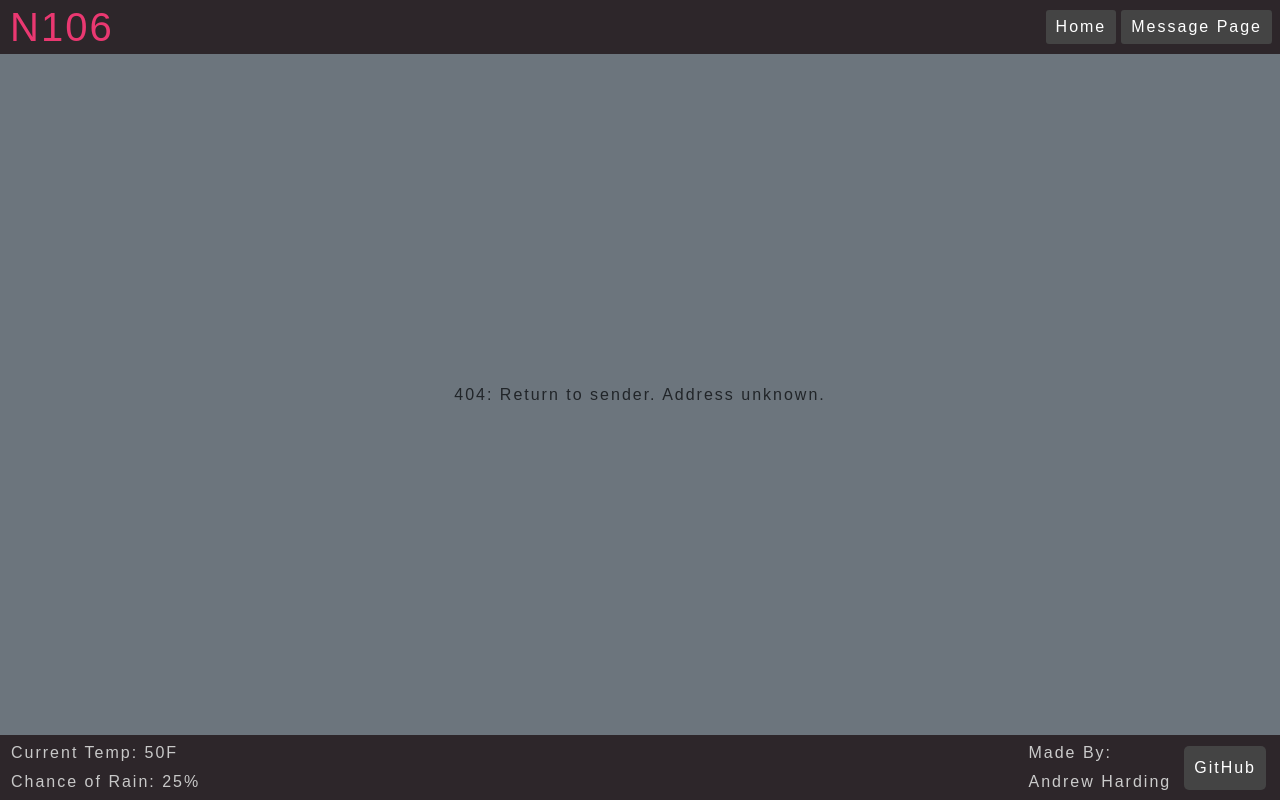
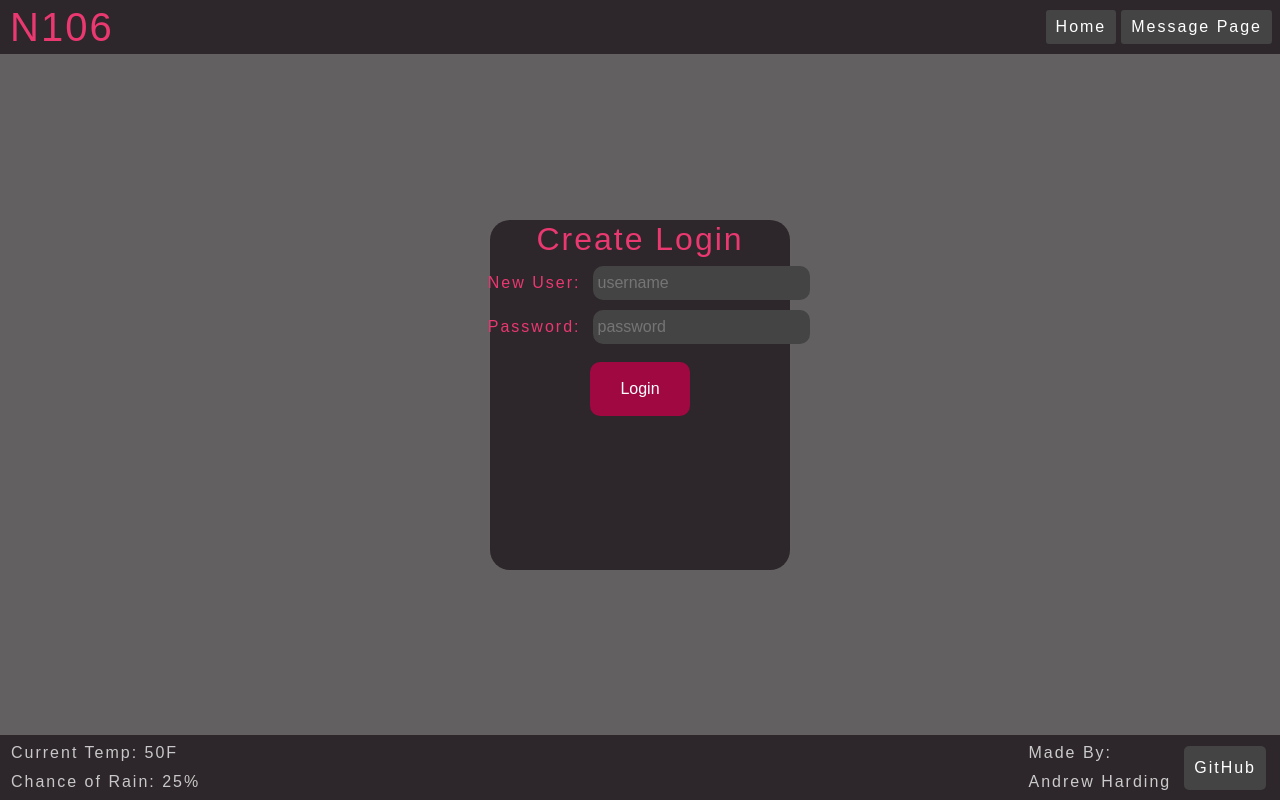
Before and after one commit to andpdw/CS260-Startup, a React (Vite) app: page /createUser in a window 1280 px wide. Before the commit this address had no page. Built offline with nearby package versions, Linux system fonts and the light colour scheme; a web font is replaced by a local one.

Commit message:
Made a create user page

```diff
--- a/src/app.jsx
+++ b/src/app.jsx
@@ -7,6 +7,7 @@ import { Login } from './login/login.jsx';
 import { Database } from './database/database.jsx';
 import { Message } from './message/message.jsx';
 import { Camera } from './camera/camera.jsx';
+import { CreateUser } from './createUser/createUser.jsx';
 import { AuthState } from './login/authState.js';
 import { Footer } from './footer.jsx';
 
@@ -24,6 +25,9 @@ export default function App() {
                         <h1 className="logo">N106</h1>
                         <ul>
                             <li><NavLink className="nav-bar" to="">Home</NavLink></li>
+                            {authState === AuthState.Authenticated && (
+                                <li><NavLink className="nav-bar" to="createUser">Create User</NavLink></li>
+                            )}
                             <li><NavLink className="nav-bar" to="message">Message Page</NavLink></li>
                             {authState === AuthState.Authenticated && (
                                 <li><NavLink className="nav-bar" to="database">Entry Database</NavLink></li>
@@ -53,6 +57,7 @@ export default function App() {
                         />
                     <Route path='/database' element={<Database />} />
                     <Route path='/camera' element={<Camera />} />
+                    <Route path='/createUser' element={<CreateUser />} />
                     <Route path='*' element={<NotFound />} />
                 </Routes>
 
--- /dev/null
+++ b/src/createUser/createUser.css
@@ -0,0 +1,120 @@
+main {
+    align-items: center !important;
+    justify-content: center;
+}
+
+.create-user-box {
+    background-color: #2D262A;
+    flex: 10px 100px 200px;
+    width: 300px;
+    height: 350px;
+    border-radius: 20px;
+}
+
+.create-user-box h2 {
+    text-align: center;
+    color: #EA3871;
+}
+
+.create-user-box form {
+    text-align: center;
+}
+
+.create-user-inputs-div {
+    display: flex;
+    flex-direction: column;
+    gap: 10px;
+}
+
+.create-user-button {
+    background-color: #A00841;
+    color: white;
+    padding: 15px 30px;
+    border-radius: 10px;
+    cursor: pointer;
+    border: none;
+    display: block;
+    margin: 10px auto;
+    transition: all 0.2s ease, transform 0.15s ease;
+}
+
+.create-user-button:hover {
+    background-color: #800021;
+    color: #E7E7E7;
+}
+
+.logout-button {
+    background-color: #A00841;
+    color: white;
+    padding: 15px 26px;
+    border-radius: 10px;
+    cursor: pointer;
+    border: none;
+    display: block;
+    margin: 104px auto;
+    transition: all 0.2s ease, transform 0.15s ease;
+}
+
+.logout-button:hover {
+    background-color: #800021;
+    color: #E7E7E7;
+}
+
+.create-user-titles {
+    color: #EA3871;
+    width: 110px;
+    text-align: right;
+    padding-left: 0;
+    padding-bottom: 0;
+}
+
+.create-user-form {
+    display: flex;
+    flex-direction: column;
+    align-items: center;
+    gap: 8px;
+}
+
+.create-user-input-row {
+    display: flex;
+    flex-direction: row;
+    align-items: center;
+    gap: 12px;
+    width: 100%;
+}
+
+.create-user-inputs {
+    margin-bottom: 0;
+    flex: 1;
+    background-color: #444;
+    border: none;
+    border-radius: 10px;
+    padding: 5px;
+}
+
+.message-form {
+    text-align: center;
+    color: #EA3871;
+    display: flex;
+    flex-direction: column;
+    align-items: center;
+    justify-content: center;
+    margin-left: 15px;
+    margin-right: 15px;
+}
+
+.message-form button {
+    background-color: #A00841;
+    color: white;
+    padding: 15px 30px;
+    border-radius: 10px;
+    cursor: pointer;
+    border: none;
+    display: block;
+    transition: all 0.2s ease, transform 0.15s ease;
+}
+
+.message-form button:hover {
+    background-color: #800021;
+    color: #E7E7E7;
+}
--- /dev/null
+++ b/src/createUser/createUser.jsx
@@ -0,0 +1,34 @@
+import React from 'react';
+import './createUser.css'
+
+import { AuthState } from '../login/authState';
+import { Unauthenticated } from '../login/unauthenticated';
+import { Authenticated } from '../login/authenticated';
+
+export function CreateUser() {
+  const [username, setUserName] = React.useState("");
+  const [password, setPassword] = React.useState("");
+
+  return (
+    <main>
+      <div className="create-user-box">
+        <h2>Create Login</h2>
+            <form className="create-user-form" method="get" action="database">
+                <div className="create-user-inputs-div">
+                    <div className="create-user-input-row">
+                        <span className="create-user-titles">New User:</span>
+                        <input value={username} onChange={(e) => setUserName(e.target.value)} className="create-user-inputs" type="text" placeholder="username" />
+                    </div>
+                    <div className="create-user-input-row">
+                        <span className="create-user-titles">Password:</span>
+                        <input className="create-user-inputs" type="password" placeholder="password" value={password} onChange={(e) => setPassword(e.target.value)}/>
+                    </div>
+                </div>
+                <div>
+                    <button className="create-user-button" type="button" onClick={() => createUser()}>Login</button>
+                </div>
+            </form>
+      </div>
+    </main>
+  );
+}
```
Also changed, not shown: 1 other file (tests, documents, lock files or other folders).
